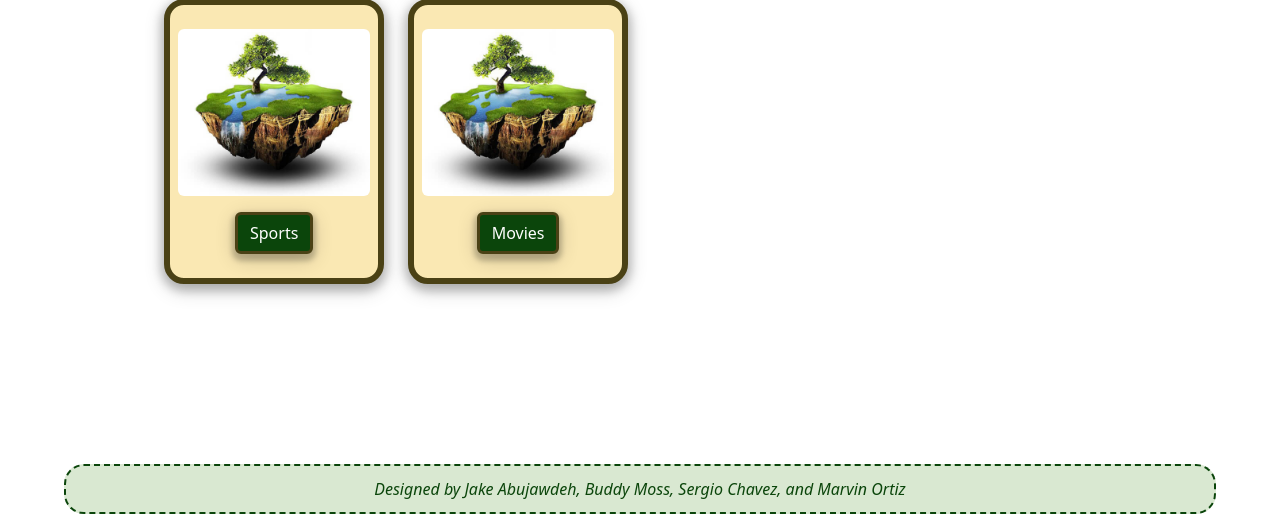
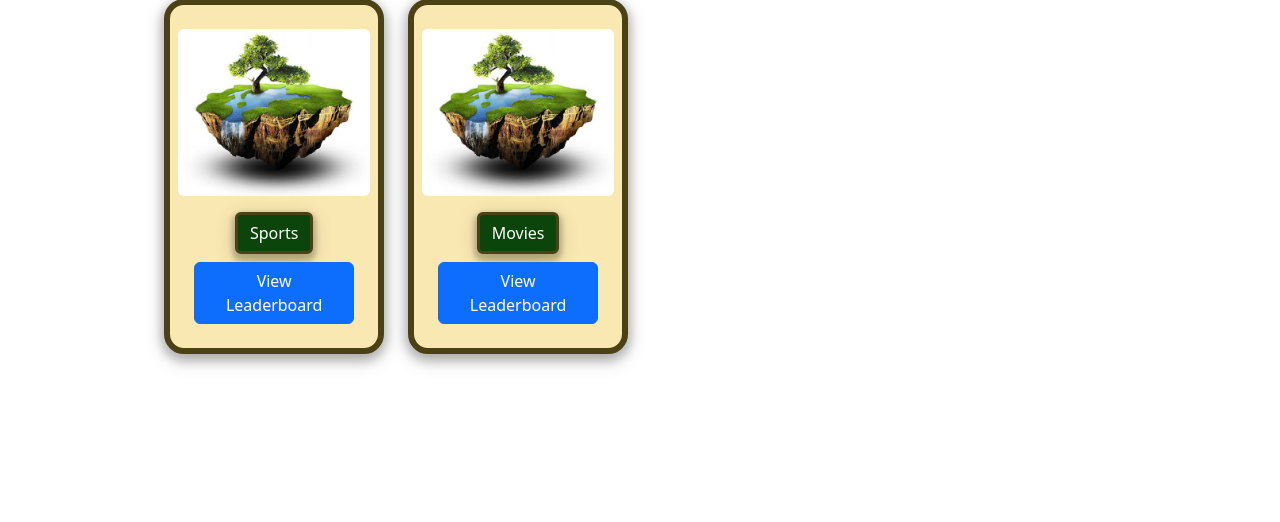
Before and after one commit to MarvinCO405/Trivia, a Django app: page /trivias/ in a window 1280 px wide. Shown: the part 278-800 px from the top of the page. Run offline with Django 5.2, Linux system fonts and the light colour scheme; data comes from the database, SQL or seed files in the repository; some libraries are stand-ins or nearby versions.

Commit message:
Added 'view leaderboard' button and removed sticky 'designed by' box except for on the home screen

```diff
--- a/GTMovieStore/templates/base.html
+++ b/GTMovieStore/templates/base.html
@@ -51,9 +51,12 @@
     </div>
 
     <!-- Footer -->
-    <section class="ms-footer-bottom text-center">
-        <p class="mb-0"><i>Designed by Jake Abujawdeh, Buddy Moss, Sergio Chavez, and Marvin Ortiz</i></p>
-    </section>
+
+    {% if request.path == '/' %}
+        <section class="ms-footer-bottom text-center">
+            <p class="mb-0"><i>Designed by Jake Abujawdeh, Buddy Moss, Sergio Chavez, and Marvin Ortiz</i></p>
+        </section>
+    {% endif %}
 
   </body>
 </html>
--- a/trivias/templates/trivias/index.html
+++ b/trivias/templates/trivias/index.html
@@ -35,6 +35,8 @@
       class="user-input-btn btn text-white">
       {{ trivia.name }}
        </a>
+         <a href="{% url 'leaderboard' trivia.id %}" class="btn btn-primary mt-2">View Leaderboard
+         </a>
      </div>
     </div>
    </div>
```
